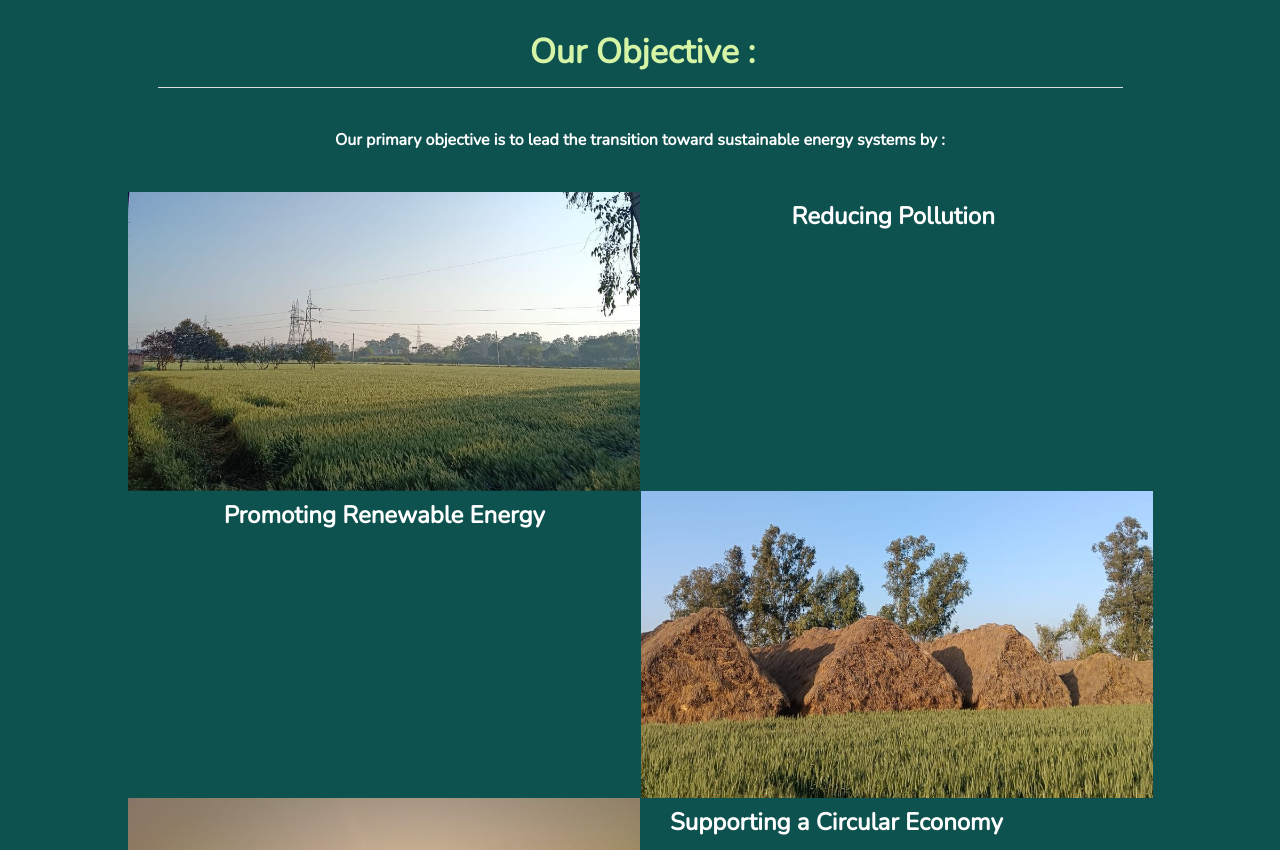
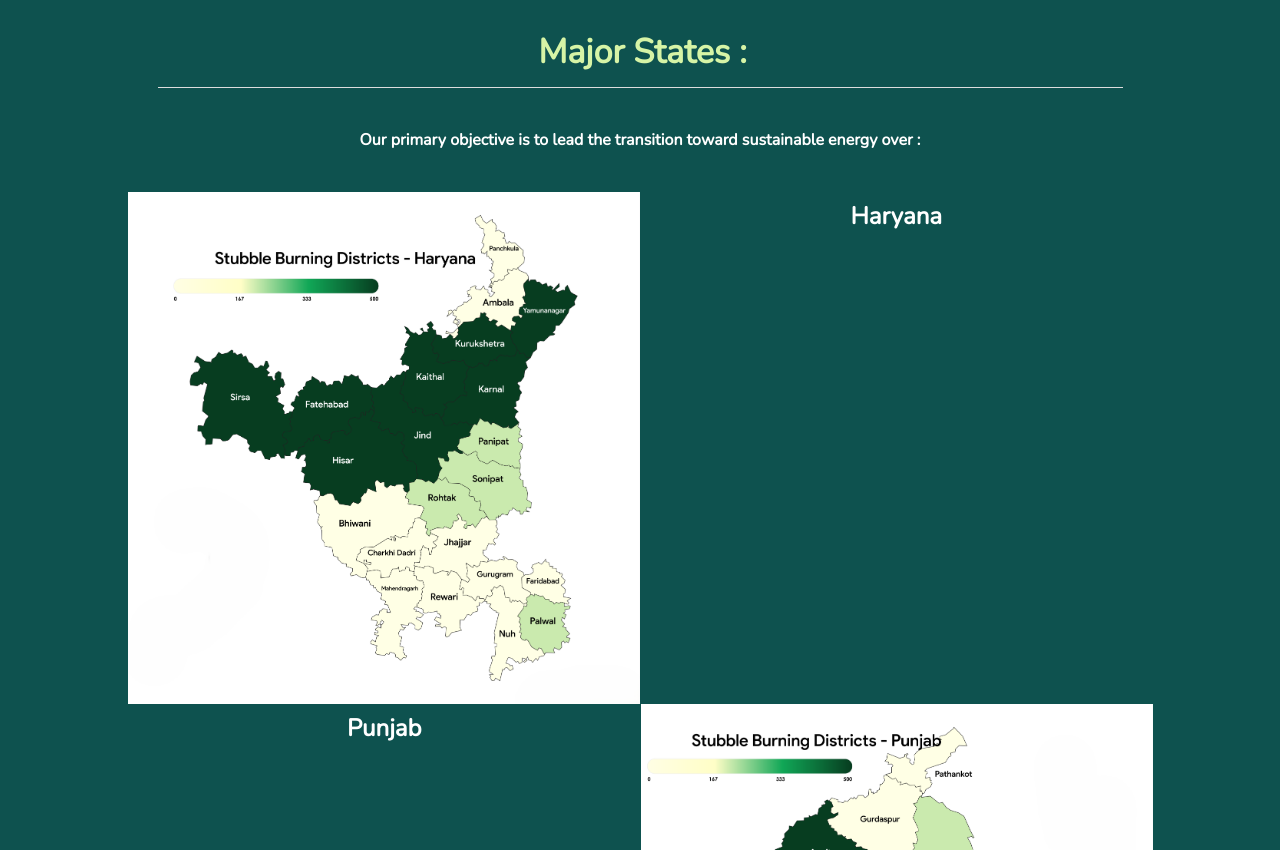
Before and after one commit to rr-sustainable-solutions/rr-sustainable-solutions.github.io, a plain HTML site: page index.html in a window 1280 px wide. Shown: the part 1460-2310 px from the top of the page. Drawn offline with nearby package versions, Linux system fonts and the light colour scheme.

Commit message:
Update index.html

```diff
--- a/index.html
+++ b/index.html
@@ -1462,13 +1462,13 @@
 <div class="bee-row-content">
 <div class="bee-col bee-col-1 bee-col-w12">
 <div class="bee-block bee-block-1 bee-paragraph">
-<p><strong>Our Objective :</strong></p>
+<p><strong>Major States :</strong></p>
 </div>
 <div class="bee-block bee-block-2 bee-divider">
 <div class="center bee-separator" style="border-top:1px solid #dddddd;width:100%;"></div>
 </div>
 <div class="bee-block bee-block-3 bee-paragraph">
-<p>Our primary objective is to lead the transition toward sustainable energy systems by :</p>
+<p>Our primary objective is to lead the transition toward sustainable energy over :</p>
 </div>
 </div>
 </div>
@@ -1477,11 +1477,11 @@
 <div class="bee-row bee-row-7">
 <div class="bee-row-content">
 <div class="bee-col bee-col-1 bee-col-w6">
-<div class="bee-block bee-block-1 bee-image"><img alt="Pollution photo" class="bee-fullwidthOnMobile bee-fixedwidth" src="images/parali7.jpg" style="max-width:512px;"/></div>
+<div class="bee-block bee-block-1 bee-image"><img alt="Pollution photo" class="bee-fullwidthOnMobile bee-fixedwidth" src="images/haryana.png" style="max-width:512px;"/></div>
 </div>
 <div class="bee-col bee-col-2 bee-col-w6">
 <div class="bee-block bee-block-1 bee-paragraph">
-<p style="word-break: break-word;"><strong>Reducing Pollution </strong></p>
+<p style="word-break: break-word;"><strong>Haryana</strong></p>
 </div>
 </div>
 </div>
@@ -1490,14 +1490,15 @@
 <div class="bee-row-content reverse">
 <div class="bee-col bee-col-1 bee-col-w6">
 <div class="bee-block bee-block-1 bee-paragraph">
-<p style="word-break: break-word;"><strong>Promoting Renewable Energy</strong></p>
+<p style="word-break: break-word;"><strong>Punjab</strong></p>
 </div>
 </div>
 <div class="bee-col bee-col-2 bee-col-w6">
-<div class="bee-block bee-block-1 bee-image"><img alt="Contamination photo" class="bee-center bee-autowidth" src="images/parali2.jpg" style="max-width:512px;"/></div>
-</div>
-</div>
-</div>
+<div class="bee-block bee-block-1 bee-image"><img alt="Contamination photo" class="bee-center bee-autowidth" src="images/punjab.png" style="max-width:512px;"/></div>
+</div>
+</div>
+</div>
+<!--
 <div class="bee-row bee-row-9">
 <div class="bee-row-content">
 <div class="bee-col bee-col-1 bee-col-w6">
@@ -1510,6 +1511,8 @@
 </div>
 </div>
 </div>
+-->
+
 <div class="bee-row bee-row-10">
 <div class="bee-row-content">
 <div class="bee-col bee-col-1 bee-col-w12">
```
